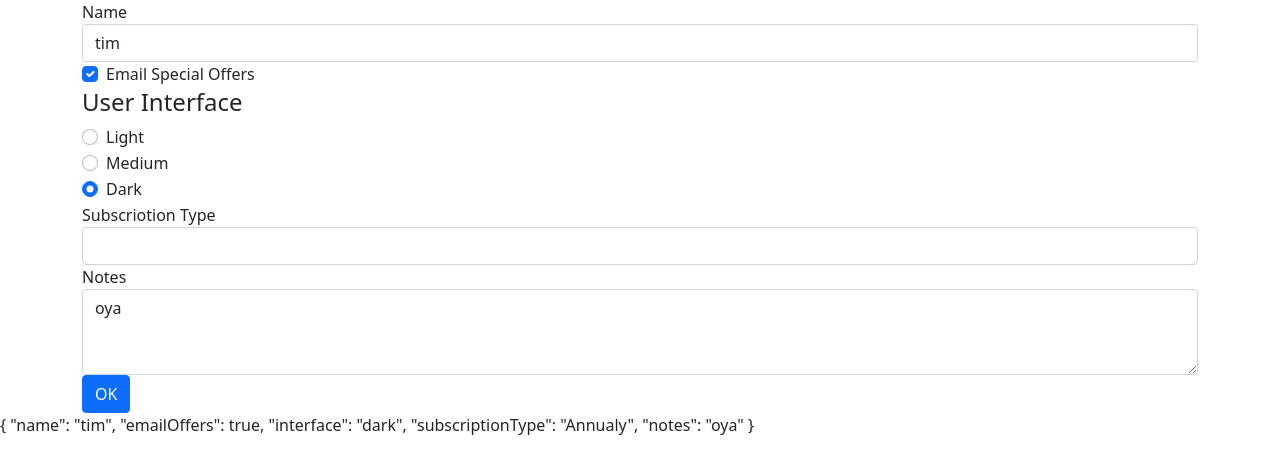
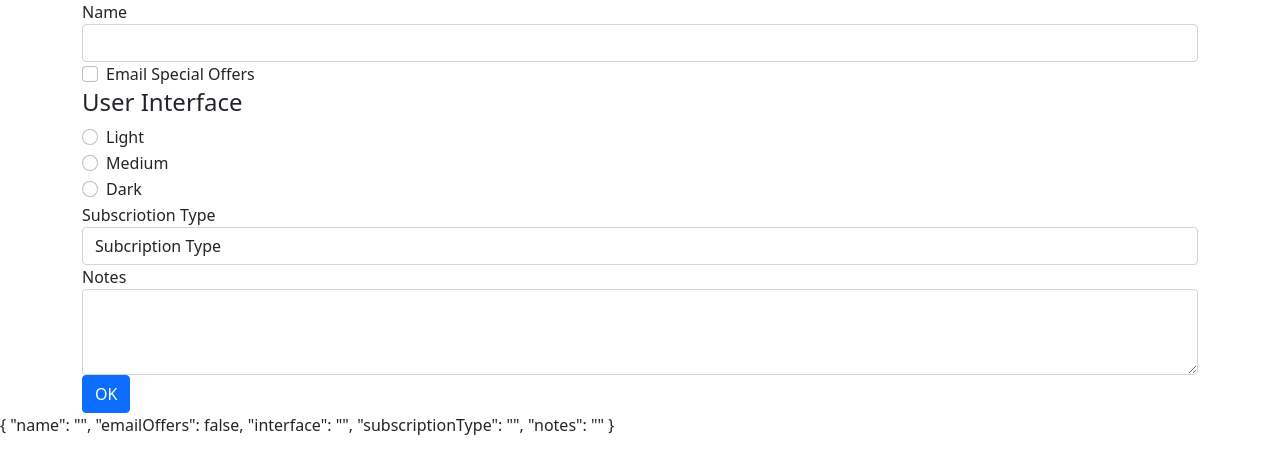
Before and after one commit to timothyAgevi/angularForms, an Angular app: page / in a window 1280 px wide. Shown: the top 474 px of the page. Built offline with nearby package versions, Linux system fonts and the light colour scheme.

Commit message:
update originalUserSetting to null

```diff
--- a/src/app/user-settings-form/user-settings-form.component.ts
+++ b/src/app/user-settings-form/user-settings-form.component.ts
@@ -10,11 +10,11 @@ import { UserSettings } from '../data/user-settings';
 })
 export class UserSettingsFormComponent implements OnInit{
   originalUserSettings:UserSettings={
-    emailOffers:true,
-    name:'tim',
-    interfaceStyles:'dark',
-    subscriptionType:'Annualy',
-    notes:'oya'
+    emailOffers:false,
+    name:'',
+    interfaceStyles:'',
+    subscriptionType:'',
+    notes:''
 
   }
   //copy of originalUserSettings
```
